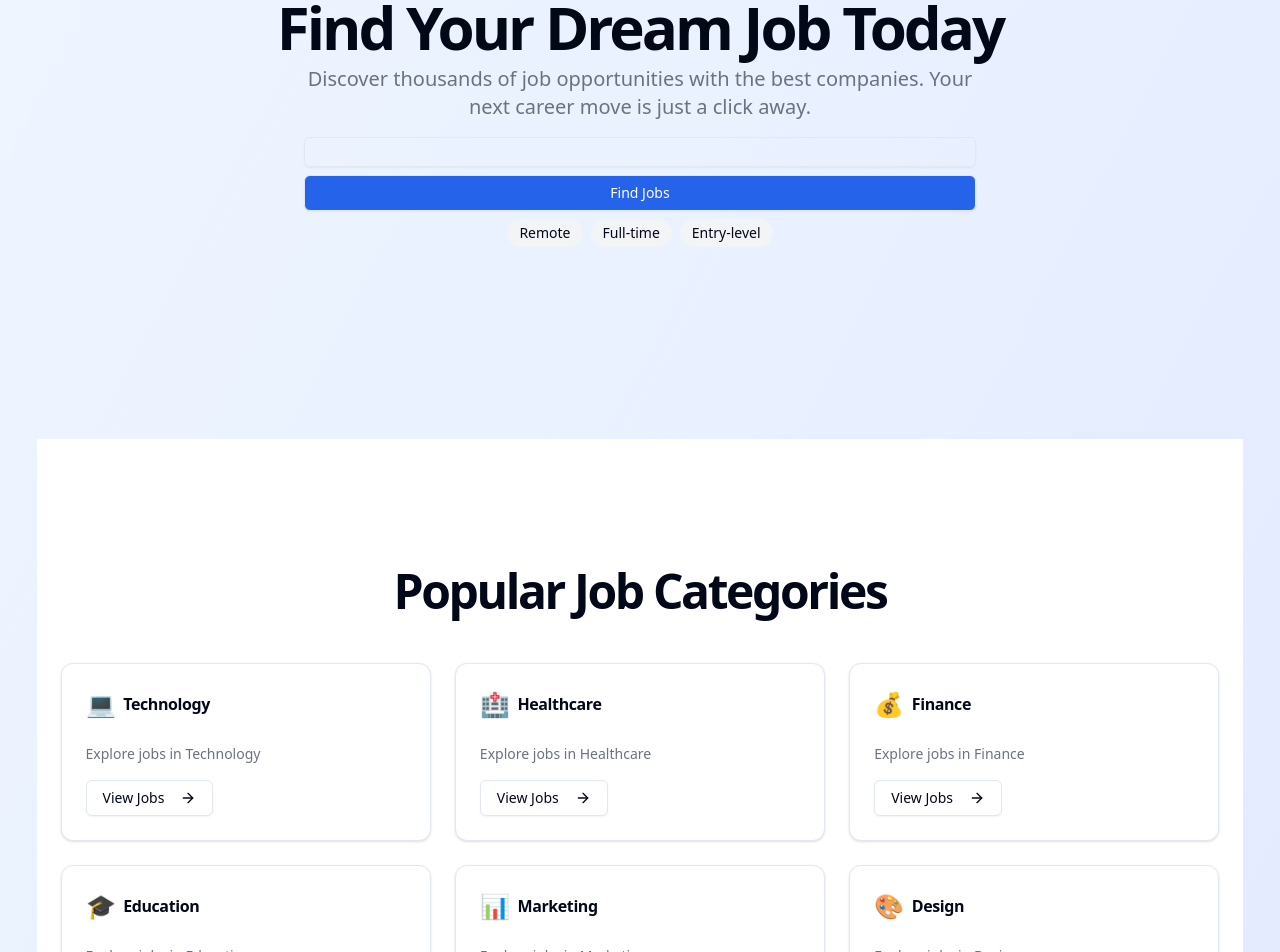
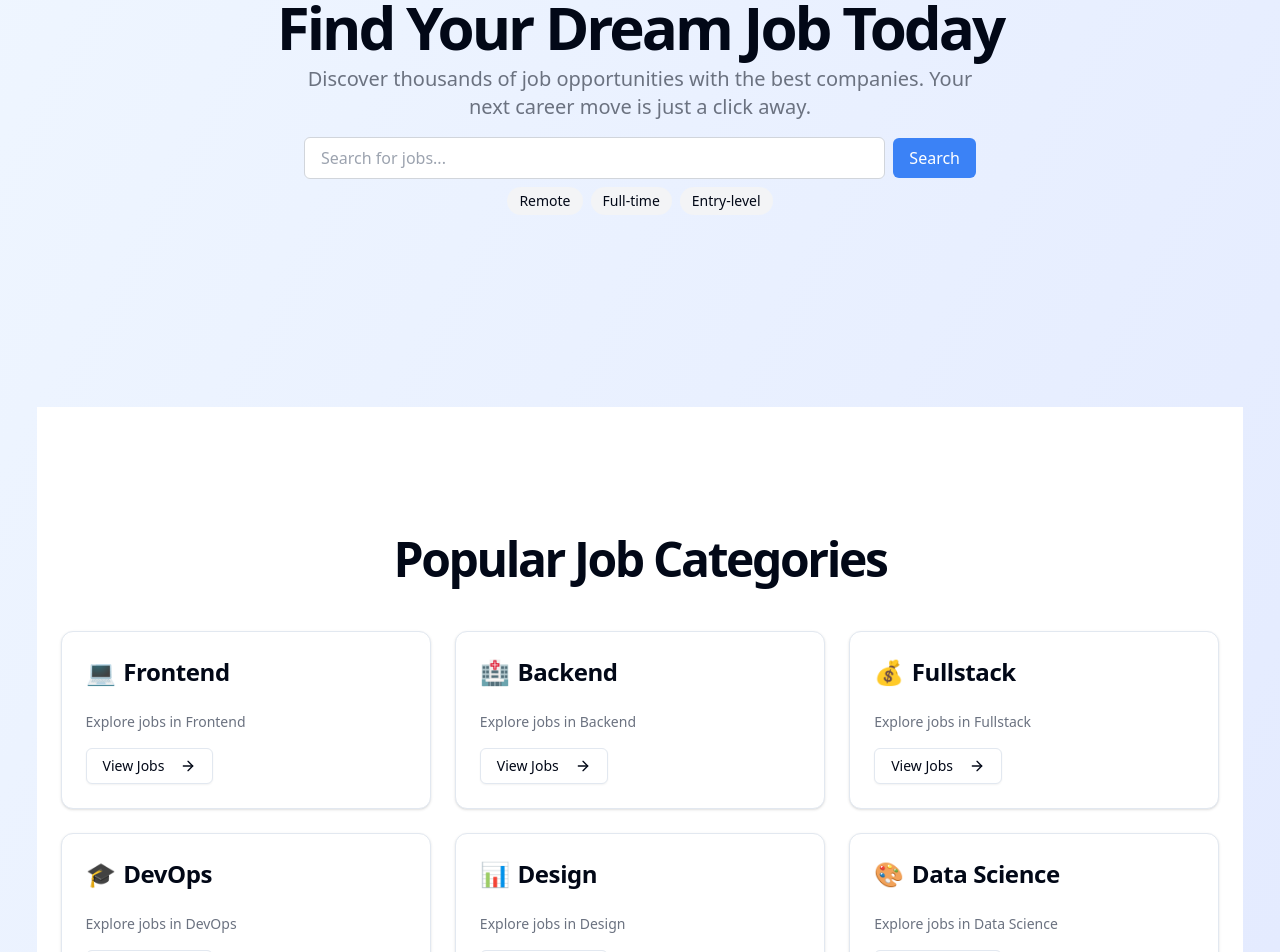
Before and after one commit to paniklas/job-find, a Next.js app: page / in a window 1280 px wide. Shown: the part 260-1212 px from the top of the page. Built offline with nearby package versions, Linux system fonts and the light colour scheme.

Commit message:
dynamic routing and filtering job categories

```diff
--- a/components/home/Categories.jsx
+++ b/components/home/Categories.jsx
@@ -1,35 +1,36 @@
 import { Card, CardContent, CardHeader, CardTitle } from "@/components/ui/card"
 import { Button } from "@/components/ui/button"
 import { ArrowRight } from "lucide-react"
+import { categories } from "@/data/sampledata"
+import Link from "next/link";
 
 
 const Categories = () => {
+
     return (
         <section id="features" className="w-full py-12 md:py-24 lg:py-32 bg-white dark:bg-gray-800">
             <div className="container px-4 md:px-6">
                 <h2 className="text-3xl font-bold tracking-tighter sm:text-5xl text-center mb-12">Popular Job Categories</h2>
                 <div className="grid gap-6 md:grid-cols-2 lg:grid-cols-3">
-                    {[
-                        { title: "Technology", icon: "💻" },
-                        { title: "Healthcare", icon: "🏥" },
-                        { title: "Finance", icon: "💰" },
-                        { title: "Education", icon: "🎓" },
-                        { title: "Marketing", icon: "📊" },
-                        { title: "Design", icon: "🎨" },
-                    ].map((category, index) => (
-                        <Card key={index} className="cursor-pointer hover:shadow-lg transition-shadow">
+                    {categories.map((category) => (
+                        <Card
+                            key={category.id}
+                            className="cursor-pointer hover:shadow-lg transition-shadow"
+                        >
                             <CardHeader>
                                 <CardTitle className="flex items-center">
                                     <span className="text-2xl mr-2">{category.icon}</span>
-                                        {category.title}
+                                        <span className="text-2xl">{category.name}</span>
                                 </CardTitle>
                             </CardHeader>
                             <CardContent>
-                                <p className="text-sm text-gray-500 dark:text-gray-400">Explore jobs in {category.title}</p>
-                                    <Button className="mt-4" variant="outline">
-                                        View Jobs
-                                        <ArrowRight className="ml-2 h-4 w-4" />
-                                    </Button>
+                                <p className="text-sm text-gray-500 dark:text-gray-400">Explore jobs in {category.name}</p>
+                                        <Link href={`/category/jobs/job/${category.slug}`}>
+                                            <Button className="mt-4" variant="outline">
+                                                View Jobs
+                                                <ArrowRight className="ml-2 h-4 w-4" />
+                                            </Button>
+                                        </Link>
                             </CardContent>
                         </Card>
                     ))}
--- a/components/home/Hero.jsx
+++ b/components/home/Hero.jsx
@@ -1,72 +1,17 @@
 "use client"
 
 import { useState } from 'react'
-import { Button } from "@/components/ui/button"
-import { Input } from "@/components/ui/input"
-import { Popover, PopoverContent, PopoverTrigger } from "@/components/ui/popover"
-import { Command, CommandEmpty, CommandGroup, CommandInput, CommandItem } from "@/components/ui/command"
-import { Search, Briefcase, MapPin } from "lucide-react"
 import { useRouter } from 'next/navigation'
-
-
-const jobTitles = [
-  "Software Engineer",
-  "Product Manager",
-  "Data Scientist",
-  "UX Designer",
-  "Marketing Manager",
-]
-
-const locations = [
-  "New York, NY",
-  "San Francisco, CA",
-  "London, UK",
-  "Berlin, Germany",
-  "Tokyo, Japan",
-]
-
-export const jobs = [
-  {
-    id: '1',
-    title: 'Frontend Developer',
-    description: 'We are looking for a skilled Frontend Developer to join our team...'
-  },
-  {
-    id: '2',
-    title: 'Backend Engineer',
-    description: 'Seeking an experienced Backend Engineer to build scalable server-side applications...'
-  },
-  {
-    id: '3',
-    title: 'UX Designer',
-    description: 'Join our design team to create intuitive and engaging user experiences...'
-  },
-  {
-    id: '4',
-    title: 'Data Scientist',
-    description: 'We need a Data Scientist to analyze complex datasets and derive insights...'
-  },
-  {
-    id: '5',
-    title: 'DevOps Engineer',
-    description: 'Looking for a DevOps Engineer to streamline our development and deployment processes...'
-  }
-];
-
 
 const Hero = () => {
 
-  const [searchQuery, setSearchQuery] = useState('')
-  const [recentSearches, setRecentSearches] = useState([])
+  const [query, setQuery] = useState('')
   const router = useRouter()
 
-  // const handleSearch = (e) => {
-  //   e.preventDefault()
-  //   if (searchQuery.trim()) {
-  //     setRecentSearches(prev => [searchQuery, ...prev.slice(0, 4)])
-  //     router.push(`/search?q=${encodeURIComponent(searchQuery)}`)
-  //   }
-  // }
+  const handleSubmit = (e) => {
+    e.preventDefault()
+    router.push(`/search?q=${encodeURIComponent(query)}`)
+  }
 
   return (
     <section className="w-full py-12 md:py-24 lg:py-32 xl:py-48">
@@ -81,43 +26,24 @@ const Hero = () => {
             </p>
           </div>
           <div className="w-full max-w-2xl space-y-2">
-            {/* <form onSubmit={handleSearch} className="flex flex-col space-y-2"> */}
-            <form className="flex flex-col space-y-2">
-              <Popover>
-                <PopoverTrigger asChild>
-                  <Input
-                    className="flex-1"
-                    placeholder="Search jobs or locations..."
-                    name="query"
-                    // value={searchQuery}
-                    // onChange={(e) => setSearchQuery(e.target.value)}
-                  />
-                </PopoverTrigger>
-                <PopoverContent className="w-[300px] p-0" align="start">
-                  <Command>
-                    <CommandInput placeholder="Search jobs or locations..." />
-                    <CommandEmpty>No results found.</CommandEmpty>
-                    <CommandGroup heading="Job Titles">
-                      {/* {jobTitles.map((title) => (
-                        <CommandItem key={title} onSelect={() => setSearchQuery(title)}>
-                          <Briefcase className="mr-2 h-4 w-4" />
-                          {title}
-                        </CommandItem>
-                      ))} */}
-                    </CommandGroup>
-                    <CommandGroup heading="Locations">
-                      {/* {locations.map((location) => (
-                        <CommandItem key={location} onSelect={() => setSearchQuery(location)}>
-                          <MapPin className="mr-2 h-4 w-4" />
-                          {location}
-                        </CommandItem>
-                      ))} */}
-                    </CommandGroup>
-                  </Command>
-                </PopoverContent>
-              </Popover>
-              <Input type="submit" value="Find Jobs" className="bg-blue-600 hover:bg-blue-700 text-white cursor-pointer" />
-            </form>
+          <form
+            onSubmit={handleSubmit}
+            className="flex items-center space-x-2"
+          >
+            <input
+              type="text"
+              value={query}
+              onChange={(e) => setQuery(e.target.value)}
+              placeholder="Search for jobs..."
+              className="flex-grow px-4 py-2 border border-gray-300 rounded-md focus:outline-none focus:ring-2 focus:ring-blue-500"
+            />
+            <button
+              type="submit"
+              className="px-4 py-2 text-white bg-blue-500 rounded-md hover:bg-blue-600 focus:outline-none focus:ring-2 focus:ring-blue-500"
+            >
+              Search
+            </button>
+          </form>
             <div className="flex flex-wrap justify-center gap-2">
               {['Remote', 'Full-time', 'Entry-level'].map((filter) => (
                 <button
--- a/components/search/job-grid.jsx
+++ b/components/search/job-grid.jsx
@@ -1,8 +1,6 @@
-import JobCard from './job-card'
+import JobCard from './job-card';
 
 export default function JobGrid({ jobs }) {
-
-    console.log("Jobs After Search", jobs);
 
     return (
         <div className="grid grid-cols-1 sm:grid-cols-2 lg:grid-cols-3 xl:grid-cols-4 gap-4 gap-y-16">
--- a/data/sampledata.js
+++ b/data/sampledata.js
@@ -1,3 +1,42 @@
+export const categories = [
+    {
+        id: "1",
+        name: "Frontend",
+        slug: "frontend",
+        icon: "💻"
+    },
+    {
+        id: "2",
+        name: "Backend",
+        slug: "backend",
+        icon: "🏥"
+    },
+    {
+        id: "3",
+        name: "Fullstack",
+        slug: "fullstack",
+        icon: "💰"
+    },
+    {
+        id: "4",
+        name: "DevOps",
+        slug: "devops",
+        icon: "🎓"
+    },
+    {
+        id: "5",
+        name: "Design",
+        slug: "design",
+        icon: "📊"
+    },
+    {
+        id: "6",
+        name: "Data Science",
+        slug: "data-science",
+        icon: "🎨"
+    }
+]
+
 export const sampleJobs = [
     {
         id: "1",
@@ -7,7 +46,8 @@ export const sampleJobs = [
         createdDate: "2023-05-01",
         expirationDate: "2023-06-01",
         salary: "$80,000 - $120,000",
-        location: "Remote"
+        location: "Remote",
+        categories: ["frontend", "remote"]
     },
     {
         id: "2",
@@ -17,7 +57,8 @@ export const sampleJobs = [
         createdDate: "2023-05-03",
         expirationDate: "2023-06-03",
         salary: "$90,000 - $130,000",
-        location: "New York, NY"
+        location: "New York, NY",
+        categories: ["backend"]
     },
     {
         id: "3",
@@ -27,7 +68,8 @@ export const sampleJobs = [
         createdDate: "2023-05-05",
         expirationDate: "2023-06-05",
         salary: "$75,000 - $110,000",
-        location: "San Francisco, CA"
+        location: "San Francisco, CA",
+        categories: ["frontend", "ux"]
     },
     {
         id: "4",
@@ -37,46 +79,48 @@ export const sampleJobs = [
         createdDate: "2023-05-07",
         expirationDate: "2023-06-07",
         salary: "$100,000 - $140,000",
-        location: "Chicago, IL"
+        location: "Chicago, IL",
+        categories: ["devops", "cloud"]
     },
-    {
-        id: "5",
-        title: "Frontend Developer",
-        company: "TechCorp",
-        description: "We're looking for a skilled frontend developer to join our team and create amazing user experiences.",
-        createdDate: "2023-05-01",
-        expirationDate: "2023-06-01",
-        salary: "$80,000 - $120,000",
-        location: "Remote"
-    },
-    {
-        id: "6",
-        title: "Backend Engineer",
-        company: "DataSystems Inc.",
-        description: "Join our backend team to build scalable and efficient server-side applications.",
-        createdDate: "2023-05-03",
-        expirationDate: "2023-06-03",
-        salary: "$90,000 - $130,000",
-        location: "New York, NY"
-    },
-    {
-        id: "7",
-        title: "UX Designer",
-        company: "CreativeMinds",
-        description: "We need a talented UX designer to help create intuitive and beautiful user interfaces for our products.",
-        createdDate: "2023-05-05",
-        expirationDate: "2023-06-05",
-        salary: "$75,000 - $110,000",
-        location: "San Francisco, CA"
-    },
-    {
-        id: "8",
-        title: "DevOps Engineer",
-        company: "CloudTech Solutions",
-        description: "Looking for a DevOps engineer to streamline our deployment processes and manage our cloud infrastructure.",
-        createdDate: "2023-05-07",
-        expirationDate: "2023-06-07",
-        salary: "$100,000 - $140,000",
-        location: "Chicago, IL"
-    },
-  ]
+    // {
+    //     id: "5",
+    //     title: "Frontend Developer",
+    //     company: "TechCorp",
+    //     description: "We're looking for a skilled frontend developer to join our team and create amazing user experiences.",
+    //     createdDate: "2023-05-01",
+    //     expirationDate: "2023-06-01",
+    //     salary: "$80,000 - $120,000",
+    //     location: "Remote",
+    //     categories: ["frontend", "remote"]
+    // },
+    // {
+    //     id: "6",
+    //     title: "Backend Engineer",
+    //     company: "DataSystems Inc.",
+    //     description: "Join our backend team to build scalable and efficient server-side applications.",
+    //     createdDate: "2023-05-03",
+    //     expirationDate: "2023-06-03",
+    //     salary: "$90,000 - $130,000",
+    //     location: "New York, NY"
+    // },
+    // {
+    //     id: "7",
+    //     title: "UX Designer",
+    //     company: "CreativeMinds",
+    //     description: "We need a talented UX designer to help create intuitive and beautiful user interfaces for our products.",
+    //     createdDate: "2023-05-05",
+    //     expirationDate: "2023-06-05",
+    //     salary: "$75,000 - $110,000",
+    //     location: "San Francisco, CA"
+    // },
+    // {
+    //     id: "8",
+    //     title: "DevOps Engineer",
+    //     company: "CloudTech Solutions",
+    //     description: "Looking for a DevOps engineer to streamline our deployment processes and manage our cloud infrastructure.",
+    //     createdDate: "2023-05-07",
+    //     expirationDate: "2023-06-07",
+    //     salary: "$100,000 - $140,000",
+    //     location: "Chicago, IL"
+    // },
+]
```
Also changed, not shown: app/category/jobs/job/[slug]/page.jsx (added, +25 -0 lines), app/jobs/page.jsx (added, +11 -0 lines), app/search/page.jsx (+14 -2 lines).
